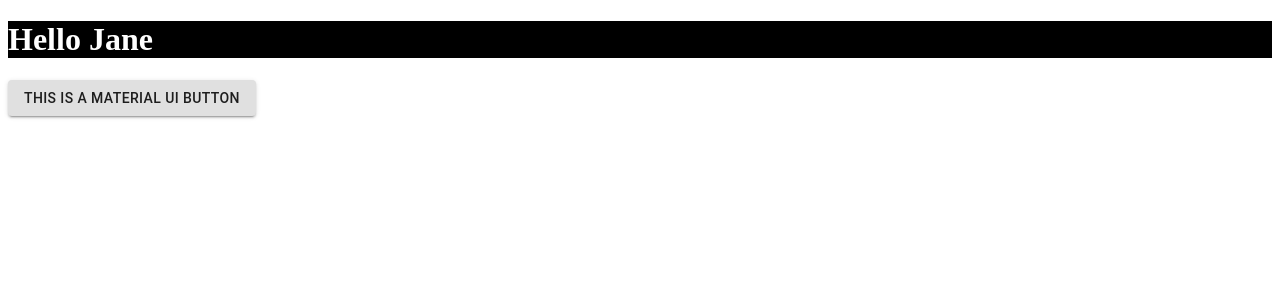
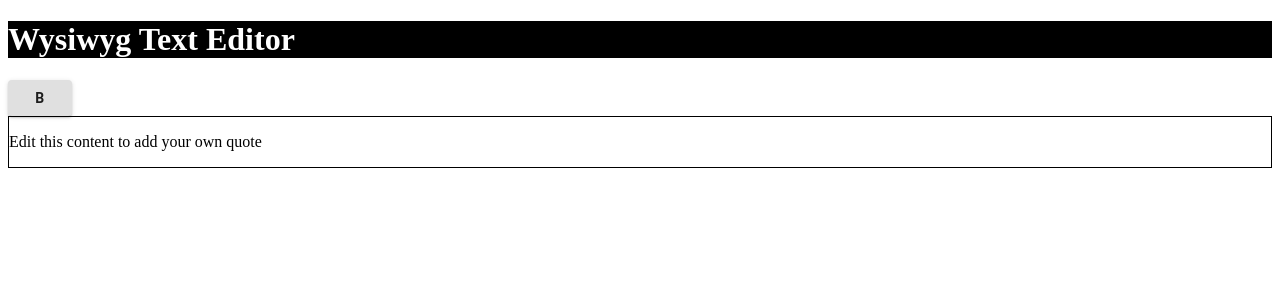
Before and after one commit to AndrewRLloyd88/mb-text-editor, a React (Vite) app: page / in a window 1280 px wide. Shown: the top 300 px of the page. Built offline with nearby package versions, Linux system fonts and the light colour scheme.

Commit message:
add contenteditable div

```diff
--- a/package.json
+++ b/package.json
@@ -9,7 +9,8 @@
   "scripts": {
     "clean": "rm dist/bundle.js",
     "start": "parcel src/index.html",
-    "build-prod": "parcel build src/index.html"
+    "build-prod": "parcel build src/index.html",
+    "dev": "parcel src/index.html"
   },
   "dependencies": {
     "react": "^17.0.1",
--- a/src/App.tsx
+++ b/src/App.tsx
@@ -5,8 +5,13 @@ function App(props: any) {
   const { name } = props;
   return (
     <>
-      <h1>Hello {name}</h1>
-      <Button variant="contained">this is a material UI button</Button>
+      <h1>Wysiwyg Text Editor</h1>
+      <Button variant="contained">
+        <b>B</b>
+      </Button>
+      <div className="editor" contentEditable="true">
+        <p>Edit this content to add your own quote</p>
+      </div>
     </>
   );
 }
--- a/src/styles.css
+++ b/src/styles.css
@@ -2,3 +2,7 @@ h1 {
   color: white;
   background-color: black;
 }
+
+.editor {
+  border: 1px solid black;
+}
```
